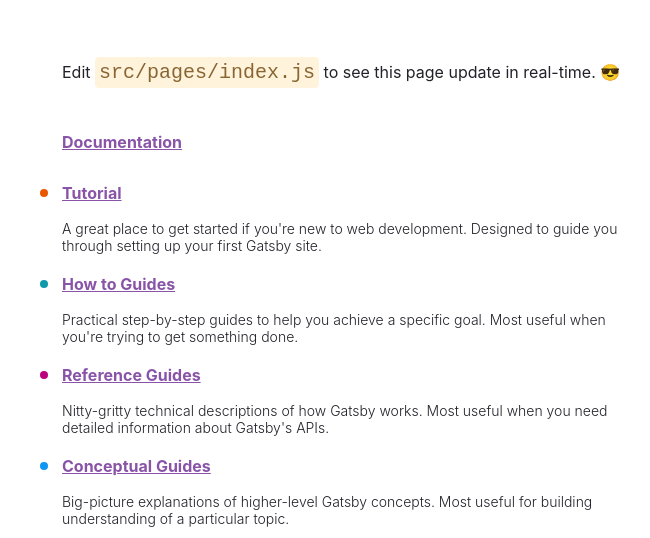
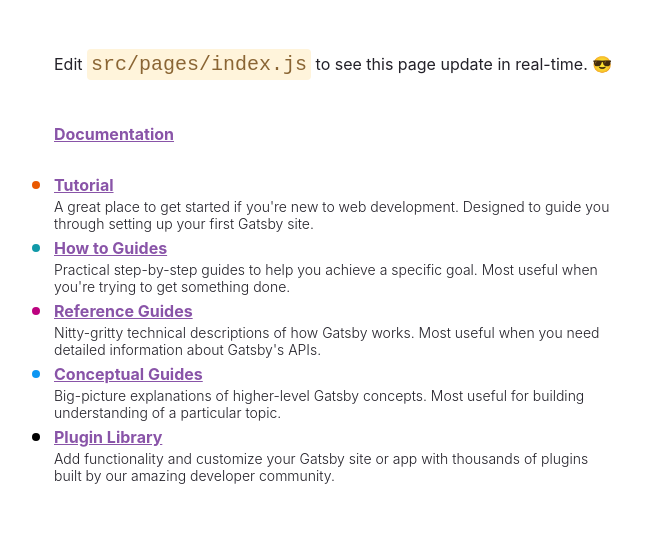
Before and after one commit to JOEMN96/CakeSpotGATSBY, a Gatsby site: page / in a window 1280 px wide. Shown: the part 224-762 px from the top of the page, without its empty margins (42-692 px from the left). Built offline with nearby package versions, Linux system fonts and the light colour scheme; Gatsby itself is replaced by a stand-in of ours.

Commit message:
initial commit By Joe & SCSS added and checked

```diff
--- /dev/null
+++ b/src/styles.scss
@@ -0,0 +1,5 @@
+* {
+    padding:0;
+    margin: 0;
+    box-sizing: border-box;
+}
```
Also changed, not shown: src/pages/index.js (+18 -17 lines).
